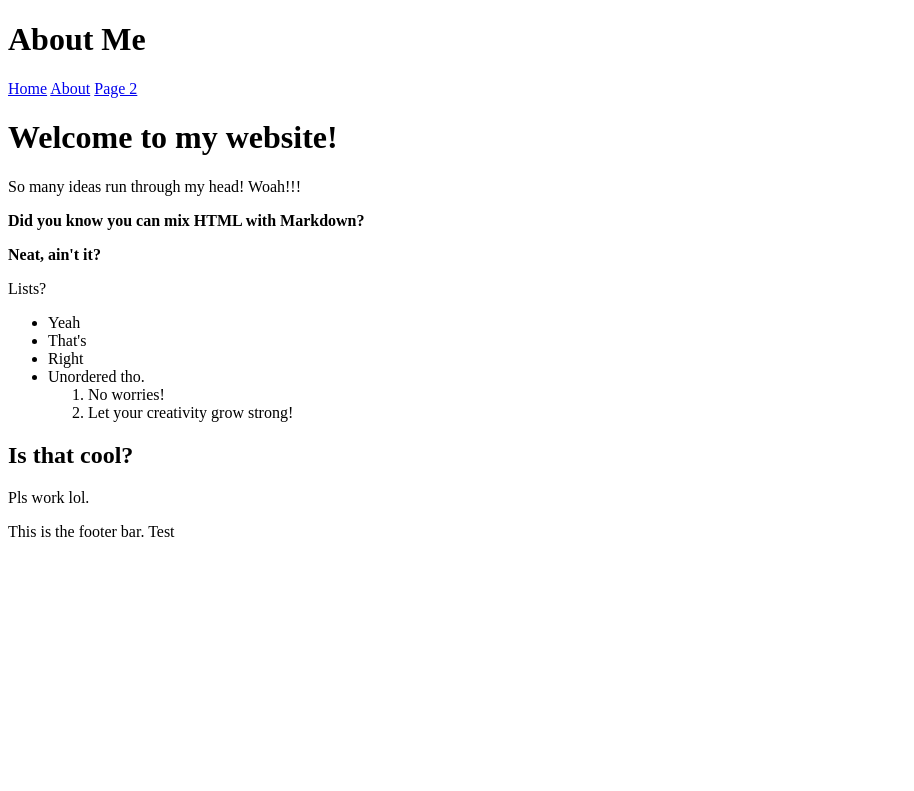
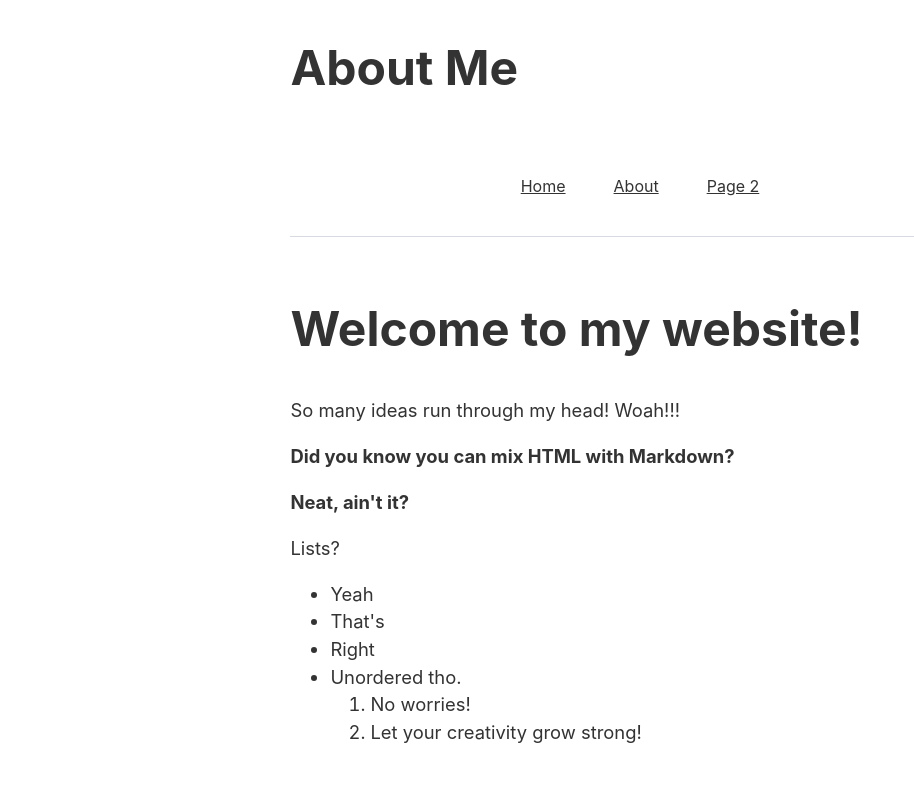
Before and after one commit to sydhoran/sydhoran.github.io, an Eleventy site: page src/index.md in a window 1280 px wide. Shown: the top 791 px of the page, without its empty margins (0-914 px from the left). Built offline with nearby package versions, Linux system fonts and the light colour scheme; Eleventy itself is replaced by a stand-in of ours; files that its build step writes are made by us from their sources.

Commit message:
adding css

```diff
--- /dev/null
+++ b/public/css/style.css
@@ -0,0 +1,144 @@
+/* Global variables. */
+:root {
+    /* Set sans-serif & mono fonts */
+    --sans-font: -apple-system, BlinkMacSystemFont, "Avenir Next", Avenir,
+      "Nimbus Sans L", Roboto, Noto, "Segoe UI", Arial, Helvetica,
+      "Helvetica Neue", sans-serif;
+    --mono-font: Consolas, Menlo, Monaco, "Andale Mono", "Ubuntu Mono", monospace;
+
+    /* Default (light) theme */
+    --bg: #fff;
+    --accent-bg: #f5f7ff;
+    --text: #333;
+    --text-light: #585858;
+    --border: #d8dae1;
+    --accent: #0d47a1;
+  }
+
+  /* Dark theme */
+  @media (prefers-color-scheme: dark) {
+    :root {
+      --bg: #212121;
+      --accent-bg: #2b2b2b;
+      --text: #dcdcdc;
+      --text-light: #ababab;
+      --border: #666;
+      --accent: #ffb300;
+    }
+  }
+
+  * {
+    box-sizing: border-box;
+  }
+
+  html {
+    /* Set the font globally */
+    font-family: var(--sans-font);
+    scroll-behavior: smooth;
+  }
+
+  /* Make the body a nice central block */
+  body {
+    color: var(--text);
+    background: var(--bg);
+    font-size: 1.15rem;
+    line-height: 1.5;
+    margin: 0 auto;
+    max-width: 40em;
+    padding: 0 1em;
+  }
+
+  body > header {
+    text-align: center;
+    padding: 0 0.5rem 2rem 0.5rem;
+    box-sizing: border-box;
+  }
+
+  body > header h1 {
+    max-width: 100%;
+    margin: 1rem auto;
+  }
+
+  /* Format navigation */
+  nav {
+    border-bottom: 1px solid var(--border);
+    font-size: 1rem;
+    line-height: 2;
+    padding: 1rem 0;
+    display: flex;
+    justify-content: center;
+    align-items: center;
+    width: 100%;
+    padding-bottom: 2rem;
+  }
+
+  nav a {
+    margin: 1rem 1rem 0 0;
+    color: var(--text) !important;
+    padding: 0.1rem 1rem;
+  }
+
+  nav a:hover {
+    color: var(--accent) !important;
+  }
+
+  nav a:last-child {
+    margin-right: 0;
+  }
+
+  /* Reduce nav side on mobile */
+  @media only screen and (max-width: 750px) {
+    nav a {
+      border: none;
+      padding: 0;
+      color: var(--accent);
+      text-decoration: underline;
+      line-height: 1;
+    }
+  }
+
+  /* Add a little padding to ensure spacing is correct between content and nav */
+  main {
+    padding-top: 1.5rem;
+  }
+
+  body > footer {
+    margin-top: 4rem;
+    padding: 2rem 1rem 1.5rem 1rem;
+    color: var(--text-light);
+    font-size: 0.9rem;
+    text-align: center;
+    border-top: 1px solid var(--border);
+  }
+
+  /* Format headers */
+
+  h1 {
+    font-size: 3rem;
+  }
+
+  h2 {
+    font-size: 2.6rem;
+    margin-top: 3rem;
+  }
+
+  /* Reduce header size on mobile */
+  @media only screen and (max-width: 720px) {
+    h1 {
+      font-size: 2.5rem;
+    }
+
+    h2 {
+      font-size: 2.1rem;
+    }
+  }
+
+  /* Format links */
+  a,
+  a:visited {
+    color: var(--accent);
+  }
+
+  a:hover {
+    text-decoration: none;
+  }
--- a/src/_includes/layout/base.njk
+++ b/src/_includes/layout/base.njk
@@ -4,6 +4,7 @@
     <meta charset="UTF-8">
     <meta name="viewport" content="width=device-width, initial-scale=1.0">
     <title>{{ title }}</title>
+    <link type="text/css" rel="stylesheet" media="all" href="/css/style.css" id="theme_css" />
   </head>
   <body>
     <h1>{{ title }}</h1>
```
Also changed, not shown: public/about/index.html (+1 -0 lines), public/index.html (+1 -0 lines).
